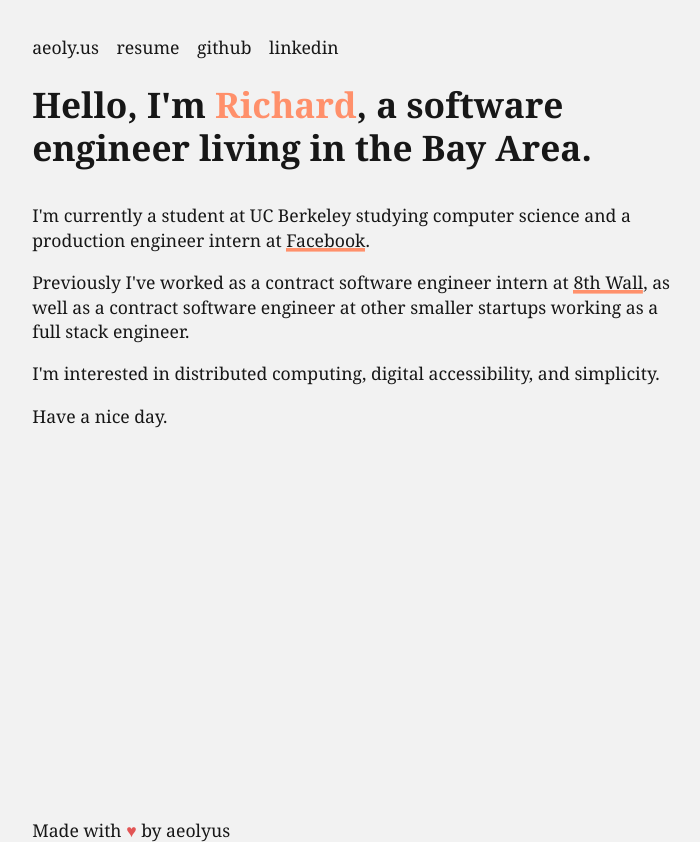
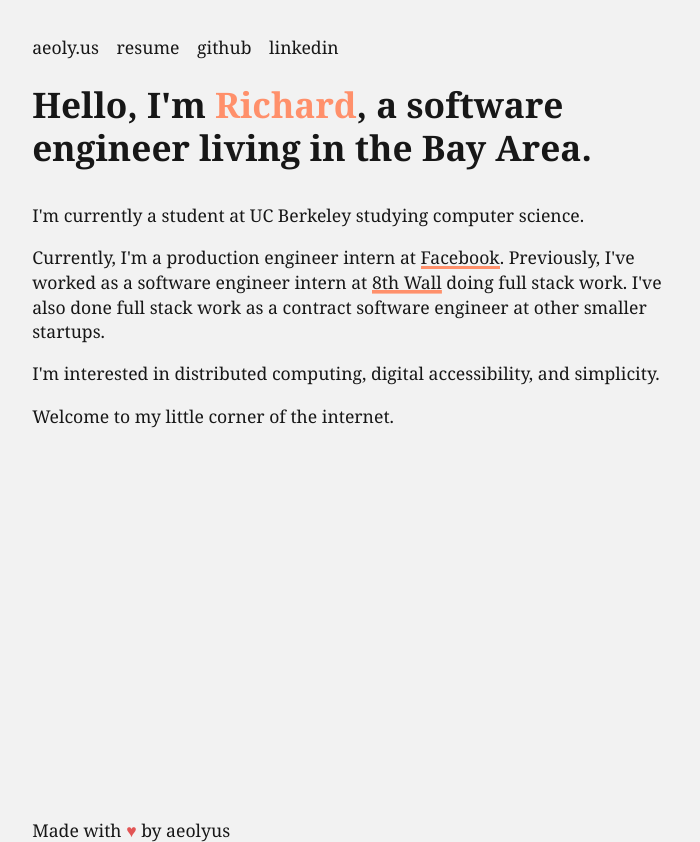
Before and after one commit to aeolyus/aeolyus.github.io, a plain HTML site: page index.html in a window 1280 px wide. Shown: the whole page, without its empty margins (3-703 px from the left). Drawn offline with Linux system fonts and the light colour scheme.

Commit message:
[content] reword introduction

```diff
--- a/index.html
+++ b/index.html
@@ -2,13 +2,13 @@
 <html lang="en">
   <head>
     <title> Richard </title>
+    <!-- TODO: favicon -->
     <link href="style.css" rel="stylesheet">
     <meta charset="UTF-8">
     <meta name="viewport" content="width=device-width, initial-scale=1.0">
     <meta name="description" content="Hello, I'm Richard, a software engineer.">
   </head>
   <body>
-
 
     <main>
     <nav>
@@ -24,18 +24,20 @@
         a software engineer living in the Bay Area.
       </h1>
       <p>
-        I'm currently a student at UC Berkeley studying computer science and a
-        production engineer intern at <a href="https://facebook.com">Facebook</a>.
+        I'm currently a student at UC Berkeley studying computer science.
       </p>
       <p>
-        Previously I've worked as a contract software engineer intern at <a
-          href="https://8thwall.com">8th Wall</a>, as well as a contract software
-        engineer at other smaller startups working as a full stack engineer.
+        Currently, I'm a production engineer intern at
+        <a href="https://facebook.com">Facebook</a>.
+        Previously, I've worked as a software engineer intern at
+        <a href="https://8thwall.com">8th Wall</a>
+        doing full stack work. I've also done full stack work as a contract
+        software engineer at other smaller startups.
       </p>
       <p>
         I'm interested in distributed computing, digital accessibility, and simplicity.
       </p>
-      <p>Have a nice day.</p>
+      <p>Welcome to my little corner of the internet.</p>
     </main>
 
     <footer>Made with <span class="heart">&hearts;</span> by aeolyus</footer>
```
